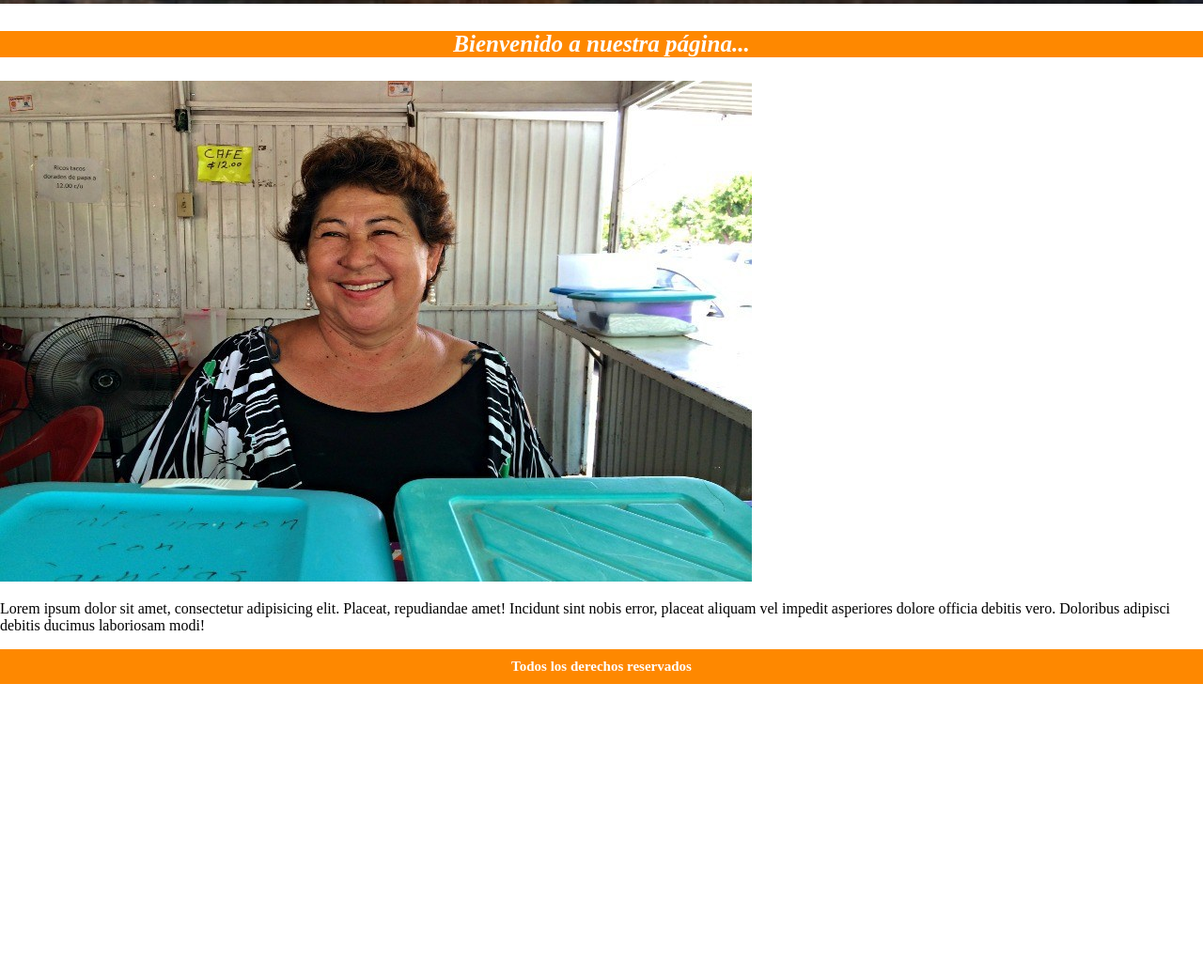
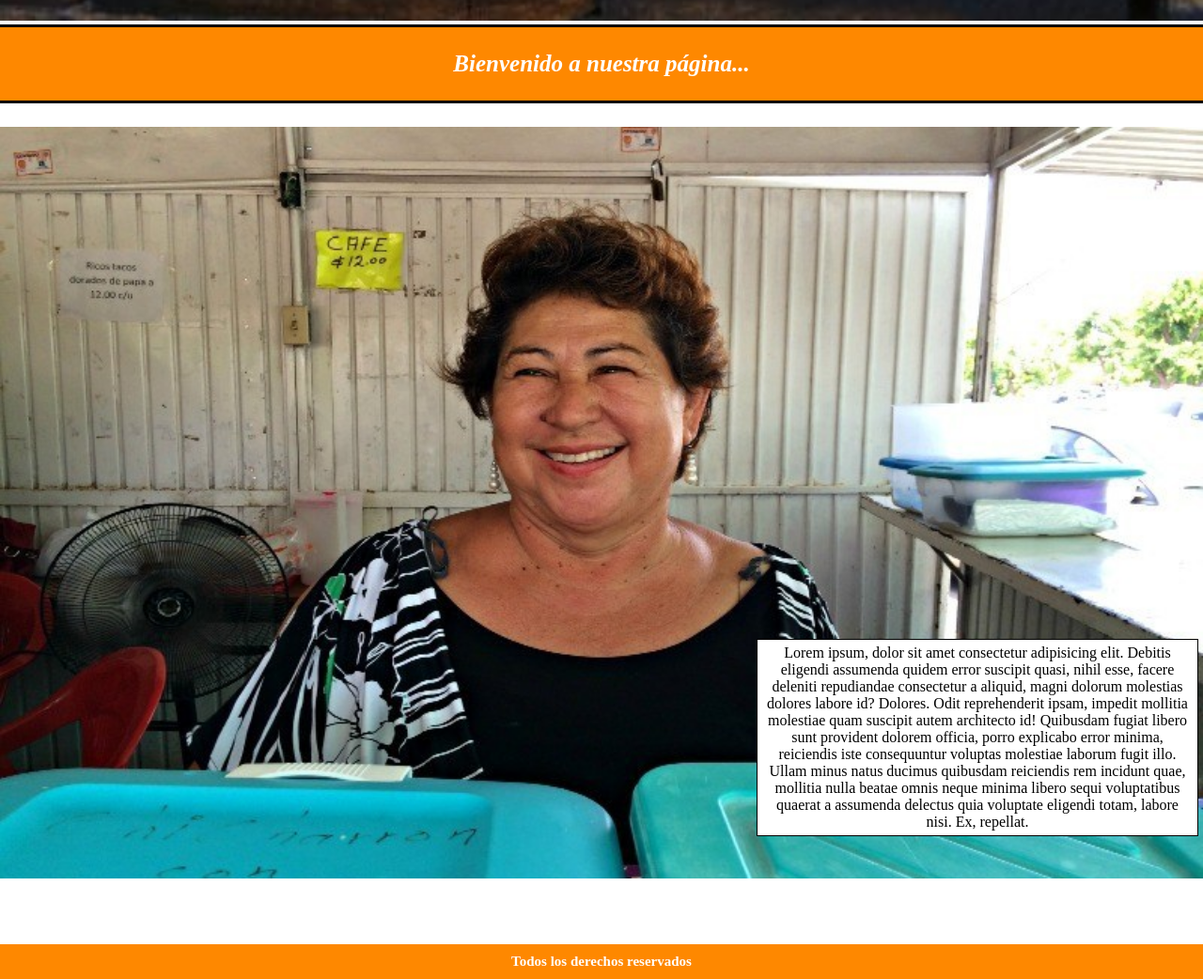
Before and after one commit to ignacioiglesias43/mcdo-as, a plain HTML site: page index.html in a window 1280 px wide. Shown: the part 954-1996 px from the top of the page at 94% size. Before the commit the page ends 1682 px from the top, so only its background shows below. Drawn offline with Linux system fonts and the light colour scheme.

Commit message:
version 1

```diff
--- a/index.html
+++ b/index.html
@@ -12,34 +12,32 @@
 <body>
     <header>
         <h1 class="nombre">McDoñas®</h1>
-        <div class="mensaje">
+        <div class="mensaje-top">
                 <h3>"Alimentando a los estudiantes desde 1989..."</h3>
-            </div>
+        </div>
         <nav class="menu">
             <ul>
-                <li><a href="">INICIO</a></li>
+                <li><a href="" class="selected">INICIO</a></li>
                 <li><a href="">MENU</a></li>
                 <li><a href="#acerca-de">ACERCA DE NOSOTROS</a></li>
-                <li><a href="">ORDENAR</a></li>
+                <li><a href="#footer">CONTACTO</a></li>
             </ul>
         </nav>
     </header>
     <div class="content">
         <img src="img/burritos.jpg" alt="" class="principal">
-        <div class="mensaje">
+        <div class="mensaje-bottom">
             <h3>Bienvenido a nuestra página...</h3>
         </div>
-        <div id="acerca-de" class="acerca-de">
-            <img src="img/doña-burro.jpg" alt="">
-            <p>
-                Lorem ipsum dolor sit amet, consectetur adipisicing elit.
-                Placeat, repudiandae amet! Incidunt sint nobis error, placeat
-                aliquam vel impedit asperiores dolore officia debitis vero.
-                Doloribus adipisci debitis ducimus laboriosam modi!
+        <div class="acerca-de" id="acerca-de">
+            <p class="descripcion">
+                Lorem ipsum, dolor sit amet consectetur adipisicing elit. Debitis eligendi assumenda quidem error suscipit quasi, nihil esse, facere deleniti repudiandae consectetur a aliquid, magni dolorum molestias dolores labore id? Dolores.
+                Odit reprehenderit ipsam, impedit mollitia molestiae quam suscipit autem architecto id! Quibusdam fugiat libero sunt provident dolorem officia, porro explicabo error minima, reiciendis iste consequuntur voluptas molestiae laborum fugit illo.
+                Ullam minus natus ducimus quibusdam reiciendis rem incidunt quae, mollitia nulla beatae omnis neque minima libero sequi voluptatibus quaerat a assumenda delectus quia voluptate eligendi totam, labore nisi. Ex, repellat.
             </p>
         </div>
     </div>
-    <footer>
+    <footer id="footer">
         <h1>Todos los derechos reservados</h1>
     </footer>
 </body>
--- a/style.css
+++ b/style.css
@@ -48,15 +48,41 @@ header .menu li:last-child{
     margin: 0;
     width: 25%;
 }
+.content{
+    margin: 0;
+    padding: 0;
+}
 .content .principal{
     width: 100%;
 }
-.content .mensaje{
+.mensaje-bottom{
+    margin-top: 0;
     padding: 0;
     width: 100%;
     background-color: #fe8800;
+    border-block: 3px solid;
 }
-.mensaje h3{
+.acerca-de{
+    margin-top: 25px;
+    background-image: url(img/doña-burro.jpg);
+    height: 100vh;
+    -webkit-background-size: cover;
+    -moz-background-size: cover;
+    -o-background-size: cover;
+    background-size: cover;
+}
+.content .descripcion{
+    position: absolute;
+    bottom: 5vh;
+    left: 100vh;
+    padding:5px;
+    margin:5px;
+    background-color: #ffffff;
+    border: solid 1px;
+    color: black;
+    text-align: center;
+}
+.mensaje-top, .mensaje-bottom h3{
     text-align: center;
     color: white;
     font-size: 25px;
@@ -65,6 +91,7 @@ header .menu li:last-child{
 footer{
     align-self: flex-end;
     background-color: #fe8800;
+    margin-top: 70px;
     width: 100%;
     height: 100%;
 }
```
Also changed, not shown: img/salsa.jpg (added).
